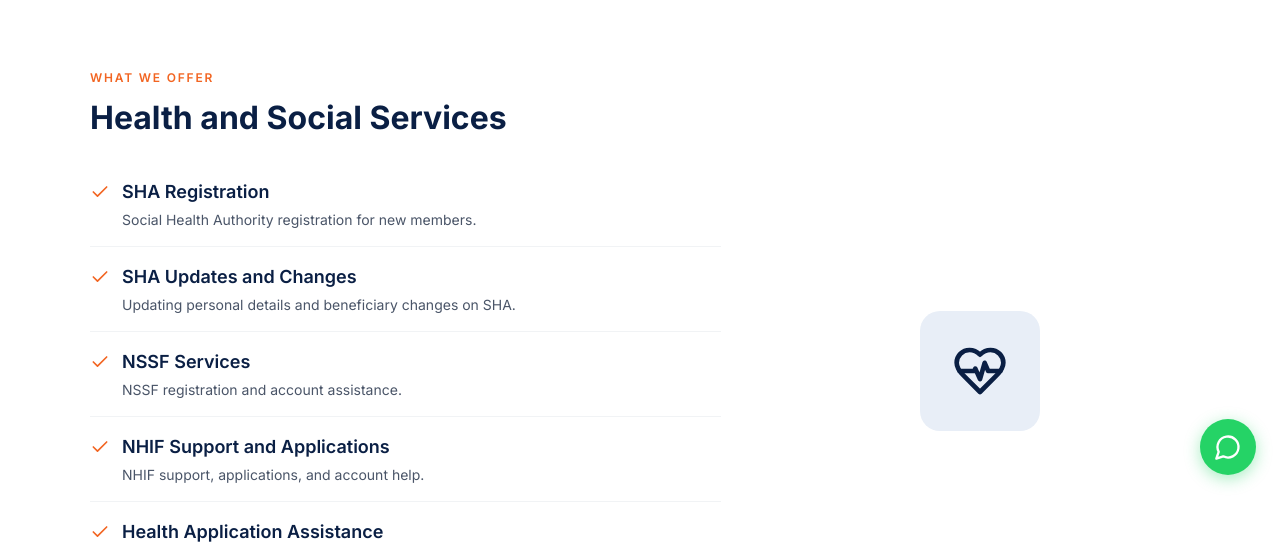
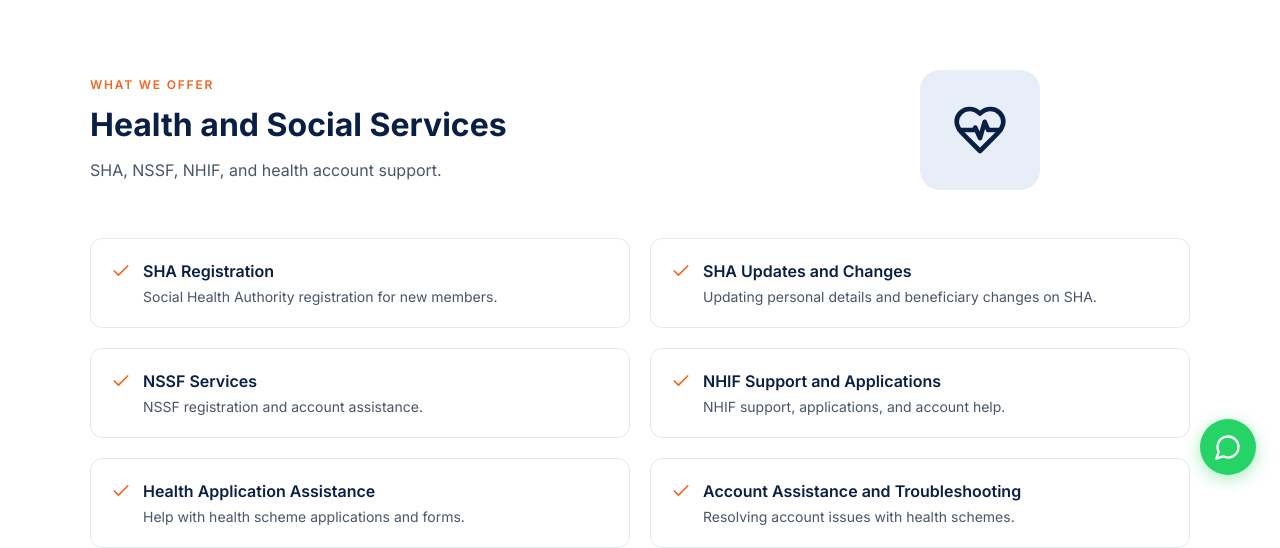
Before and after one commit to CamlineKe/Tuju_Outspan, a Next.js app: page /services/health in a window 1280 px wide. Shown: the part 301-849 px from the top of the page. Built offline with nearby package versions, Linux system fonts and the light colour scheme; no server answers.

Commit message:
services: redesign service breakdown layout for all slugs

```diff
--- a/app/components/sections/ServiceBreakdown.tsx
+++ b/app/components/sections/ServiceBreakdown.tsx
@@ -11,7 +11,8 @@ export default function ServiceBreakdown({ category }: ServiceBreakdownProps) {
   const Icon = getCategoryIcon(category.icon);
   return (
     <section className="bg-white px-6 py-20">
-      <div className="mx-auto grid max-w-[1100px] grid-cols-1 gap-12 md:grid-cols-[3fr_2fr]">
+      <div className="mx-auto max-w-[1100px]">
+        <div className="grid grid-cols-1 items-center gap-12 md:grid-cols-[3fr_2fr]">
           <div>
             <p className="text-xs font-semibold uppercase tracking-[0.15em] text-orange-500">
               WHAT WE OFFER
@@ -19,24 +20,45 @@ export default function ServiceBreakdown({ category }: ServiceBreakdownProps) {
             <h2 className="mt-3 text-2xl font-bold leading-[1.25] text-navy-900 md:text-[28px] lg:text-[32px]">
               {category.name}
             </h2>
-          <ul className="mt-6 divide-y divide-gray-100">
+            <p className="mt-3 max-w-[520px] leading-relaxed text-gray-600">
+              {category.subheadline}
+            </p>
+          </div>
+          <div>
+            {category.imagePath ? (
+              <img
+                src={category.imagePath}
+                alt={`${category.name} at Tuju Outspan Cyber Center`}
+                loading="lazy"
+                className="aspect-[4/3] w-full rounded-xl object-cover shadow-navy-md"
+              />
+            ) : (
+              <div className="flex items-center justify-center">
+                <div className="flex h-30 w-30 items-center justify-center rounded-[20px] bg-navy-50">
+                  <Icon className="h-14 w-14 text-navy-900" aria-hidden="true" />
+                </div>
+              </div>
+            )}
+          </div>
+        </div>
+
+        <ul className="mt-12 grid grid-cols-1 gap-5 sm:grid-cols-2">
           {category.services.map((service) => (
-              <li key={service.name} className="flex gap-3 py-4">
-                <Check className="mt-1 h-5 w-5 shrink-0 text-orange-500" aria-hidden="true" />
+            <li
+              key={service.name}
+              className="rounded-xl border border-gray-200 bg-white p-5 transition-all duration-300 hover:-translate-y-1 hover:border-navy-800 hover:shadow-navy-md"
+            >
+              <div className="flex items-start gap-3">
+                <Check className="mt-0.5 h-5 w-5 shrink-0 text-orange-500" aria-hidden="true" />
                 <div>
-                  <h3 className="text-lg font-semibold text-navy-900">{service.name}</h3>
+                  <h3 className="font-semibold text-navy-900">{service.name}</h3>
                   <p className="mt-1 text-sm text-gray-600">{service.description}</p>
+                </div>
               </div>
             </li>
           ))}
         </ul>
       </div>
-        <div className="flex items-center justify-center">
-          <div className="flex h-30 w-30 items-center justify-center rounded-[20px] bg-navy-50">
-            <Icon className="h-14 w-14 text-navy-900" aria-hidden="true" />
-          </div>
-        </div>
-      </div>
     </section>
   );
 }
--- a/app/lib/data/services.ts
+++ b/app/lib/data/services.ts
@@ -28,6 +28,7 @@ export interface ServiceCategory {
   headline: string;
   subheadline: string;
   icon: string; // Lucide icon name
+  imagePath?: string; // optional photo for the Service Breakdown visual column
   services: ServiceItem[];
   processSteps: ProcessStep[];
   faqs: FAQ[];
@@ -42,6 +43,7 @@ export const serviceCategories: ServiceCategory[] = [
     headline: 'Government Services',
     subheadline: 'KRA, NTSA, eCitizen, passports, and more, handled fast and accurately.',
     icon: 'Landmark',
+    imagePath: '/images/services/government.webp',
     services: [
       {
         name: 'KRA PIN Registration',
```
Also changed, not shown: public/images/services/government.webp (added), 2 other files (tests, documents, lock files or other folders). Lines whose indentation alone changed are shown as unchanged.
